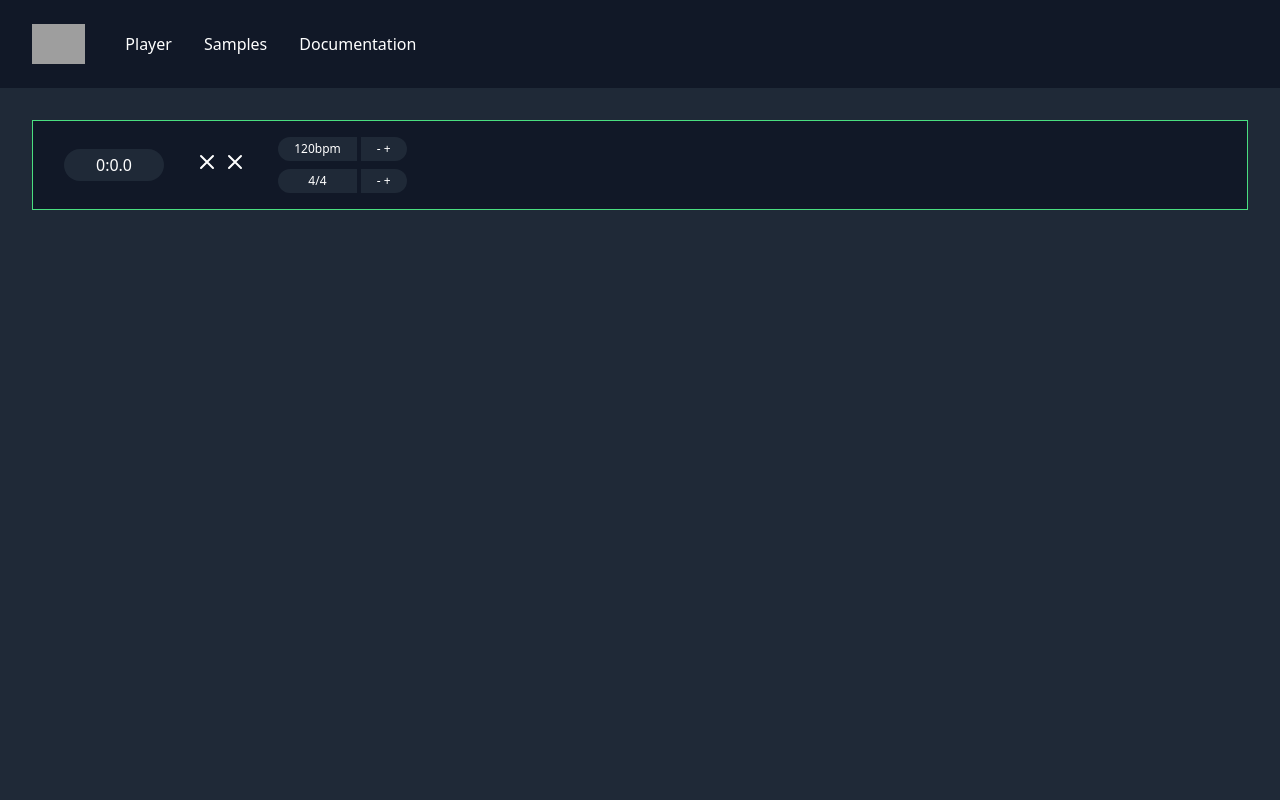
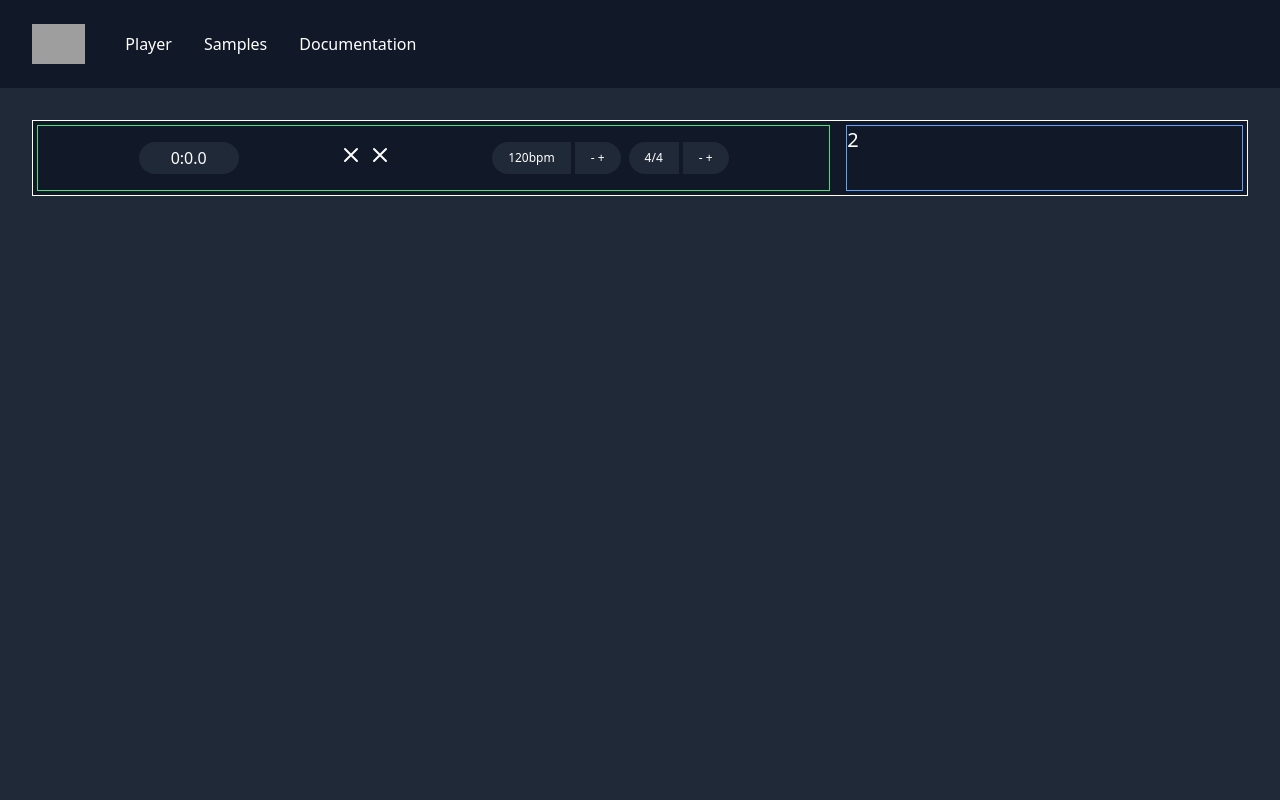
Before and after one commit to Thunderboom-Records/Waive-Studio, a SvelteKit app: page /waive/player in a window 1280 px wide. Shown: the top 800 px of the page. Built offline with nearby package versions, Linux system fonts and the light colour scheme; grey boxes are pictures that could not be loaded.

Commit message:
redid layout, added selection (wip)

```diff
--- /dev/null
+++ b/src/lib/types/waive.ts
@@ -0,0 +1,7 @@
+export enum Instrument {
+    KICK,
+    SNARE,
+    HIHAT,
+    BASE,
+    LEAD
+}
--- /dev/null
+++ b/src/lib/waive/Selected.svelte
@@ -0,0 +1,21 @@
+<script lang="ts">
+	import type { Instrument } from '$lib/types/waive';
+	import PatternSection from './pattern/PatternSection.svelte';
+	import SampleSection from './sample/SampleSection.svelte';
+
+	export let selected: Instrument;
+
+	$: instrument = selected;
+
+	let color = 'blue-500';
+</script>
+
+<div class="bg-{color}">
+	<h2 class="text-white text-xl">{instrument}</h2>
+	<div>
+		<PatternSection />
+	</div>
+	<div>
+		<SampleSection />
+	</div>
+</div>
--- a/src/lib/player/main-controls/MainControlSection.svelte
+++ b/src/lib/waive/main-controls/MainControls.svelte
@@ -39,26 +39,26 @@
 	</div>
 
 	<!-- BPM & Rythm -->
-	<div class="text-white text-xs text-center space-y-2">
+	<div class="text-white text-xs text-center space-x-2 flex flex-row">
 		<!-- BPM -->
 		<div class="flex flex-row space-x-1">
-			<span class="badge rounded-l-full flex-grow bg-gray-800 py-1 px-4">{bpm}bpm</span>
+			<span class="badge rounded-l-full flex-grow bg-gray-800 py-2 px-4">{bpm}bpm</span>
 
-			<div class="bg-gray-800 rounded-r-full py-1 px-4">
-				<button class="btn btn-xs "> - </button>
-				<button class="btn btn-xs"> + </button>
+			<div class="bg-gray-800 rounded-r-full py-2 px-4">
+				<button class="btn btn-sm"> - </button>
+				<button class="btn btn-sm"> + </button>
 			</div>
 		</div>
 
 		<!-- Rythm -->
-		<div class="flex flex-row space-x-1">
-			<span class="badge rounded-l-full flex-grow bg-gray-800 py-1 px-4"
+		<div class="flex flex-row space-x-1 ">
+			<span class="badge rounded-l-full flex-grow bg-gray-800 py-2 px-4"
 				>{rythm.base}/{rythm.over}</span
 			>
 
-			<div class="bg-gray-800 rounded-r-full py-1 px-4">
-				<button class="btn btn-xs "> - </button>
-				<button class="btn btn-xs"> + </button>
+			<div class="bg-gray-800 rounded-r-full py-2 px-4">
+				<button class="btn-sm"> - </button>
+				<button class="btn-sm"> + </button>
 			</div>
 		</div>
 	</div>
--- a/src/lib/player/main-controls/PlayButton.svelte
+++ b/src/lib/waive/main-controls/PlayButton.svelte
@@ -1,5 +1,5 @@
 <script lang="ts">
-	enum STATE {
+	enum PlayingState {
 		NEW,
 		RUNNING,
 		PAUSED
@@ -7,15 +7,15 @@
 
 	export let elapsedTime: number = 0;
 
-	let state: STATE = STATE.NEW;
+	let state: PlayingState = PlayingState.NEW;
 	let startTime: number = 0;
 	let pausedTime: number = 0;
 
 	const start = () => {
 		startTime = Date.now();
-		state = STATE.RUNNING;
+		state = PlayingState.RUNNING;
 		setInterval(() => {
-			if (state === STATE.RUNNING) {
+			if (state === PlayingState.RUNNING) {
 				const endTime = Date.now();
 				elapsedTime = endTime - startTime + pausedTime;
 			}
@@ -23,17 +23,17 @@
 	};
 
 	const pause = () => {
-		state = STATE.PAUSED;
+		state = PlayingState.PAUSED;
 		pausedTime = elapsedTime;
 	};
 
 	const resume = () => {
 		startTime = Date.now();
-		state = STATE.RUNNING;
+		state = PlayingState.RUNNING;
 	};
 </script>
 
-{#if state === STATE.NEW}
+{#if state === PlayingState.NEW}
 	<button on:click={start} class="btn btn-circle text-white">
 		<svg
 			xmlns="http://www.w3.org/2000/svg"
@@ -49,7 +49,7 @@
 			/></svg
 		>
 	</button>
-{:else if state === STATE.RUNNING}
+{:else if state === PlayingState.RUNNING}
 	<button on:click={pause} class="btn btn-circle text-white">
 		<svg
 			xmlns="http://www.w3.org/2000/svg"
@@ -65,7 +65,7 @@
 			/></svg
 		>
 	</button>
-{:else if state === STATE.PAUSED}
+{:else if state === PlayingState.PAUSED}
 	<button on:click={resume} class="btn btn-circle text-white">
 		<svg
 			xmlns="http://www.w3.org/2000/svg"
--- a/src/routes/waive/player/+page.svelte
+++ b/src/routes/waive/player/+page.svelte
@@ -1,34 +1,23 @@
 <script lang="ts">
-	import type { PageData } from './$types';
+	import { Instrument } from '$lib/types/waive';
+	import MainControls from '$lib/waive/main-controls/MainControls.svelte';
+	import Player from '$lib/waive/player/Player.svelte';
+	import Selected from '$lib/waive/Selected.svelte';
 
-	import MainControlSection from '$lib/player/main-controls/MainControlSection.svelte';
-	import MasterFxSection from '$lib/player/master-fx/MasterFxSection.svelte';
-	import PatternSection from '$lib/player/pattern/PatternSection.svelte';
-	import PlayerSection from '$lib/player/player/PlayerSection.svelte';
-	import SampleSection from '$lib/player/sample/SampleSection.svelte';
-
-	export let data: PageData;
+	let selected: Instrument = Instrument.HIHAT;
 </script>
 
-<div class="flex flex-col bg-gray-900">
-	<section class="border border-green-400">
-		<div class="w-1/3">
-			<MainControlSection />
+<div class="flex flex-row bg-gray-900 border border-white p-1 space-x-4">
+	<section class="w-2/3 flex flex-col border border-green-400 ">
+		<div class="justify-center">
+			<MainControls />
 		</div>
 		<div>
-			<MasterFxSection />
+			<Player />
 		</div>
 	</section>
 
-	<section class="flex flex-row">
-		<div>
-			<PatternSection />
-		</div>
-		<div>
-			<SampleSection />
-		</div>
-		<div>
-			<PlayerSection />
-		</div>
+	<section class="w-1/3 flex flex-col border border-blue-400">
+		<Selected {selected} />
 	</section>
 </div>
```
Also changed, not shown: src/lib/types/route.ts (renamed from src/lib/types/route.d.ts), src/lib/waive/main-controls/RecordButton.svelte (added), src/lib/waive/main-controls/Timer.svelte (renamed from src/lib/player/main-controls/Timer.svelte), src/lib/waive/master-fx/MasterFxSection.svelte (added), src/lib/waive/pattern/PatternSection.svelte (added), src/lib/waive/player/Player.svelte (added), src/lib/waive/sample/SampleSection.svelte (added).
